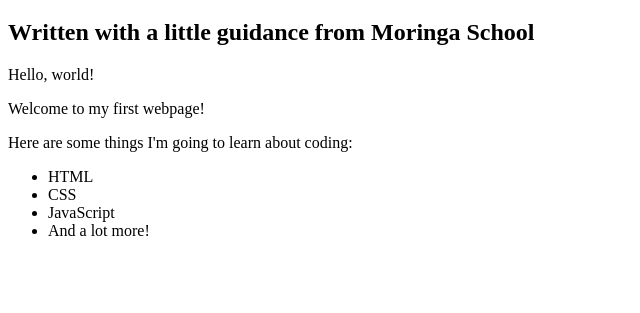
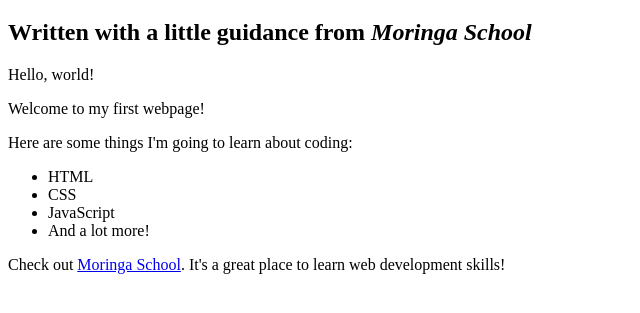
Before and after one commit to DanKinoti/My-First-Webpage-, a plain HTML site: page my-first-webpage.html in a window 1280 px wide. Shown: the part 61-374 px from the top of the page, without its empty margins (0-640 px from the left). Drawn offline with Linux system fonts and the light colour scheme.

Commit message:
Added Link and Strongalso em

```diff
--- a/my-first-webpage.html
+++ b/my-first-webpage.html
@@ -1,11 +1,11 @@
 <!DOCTYPE html>
 <html>
   <head>
-      <title>My First Webpage!</title>
+      <title><strong>My First Webpage!</strong></title>
   </head>
   <body>
     <h1>My First Webpage</h1>
-    <h2>Written with a little guidance from Moringa School</h2>
+    <h2>Written with a little guidance from <em>Moringa School</em></h2>
 
     <p>Hello, world!</p>
     <p>Welcome to my first webpage!</p>
@@ -17,6 +17,7 @@
       <li>JavaScript</li>
       <li>And a lot more!</li>
     </ul>
+    <p>Check out <a href="http://moringaschool.com/">Moringa School</a>. It's a great place to learn web development skills!</p>
 
   </body>
 </html>
```
